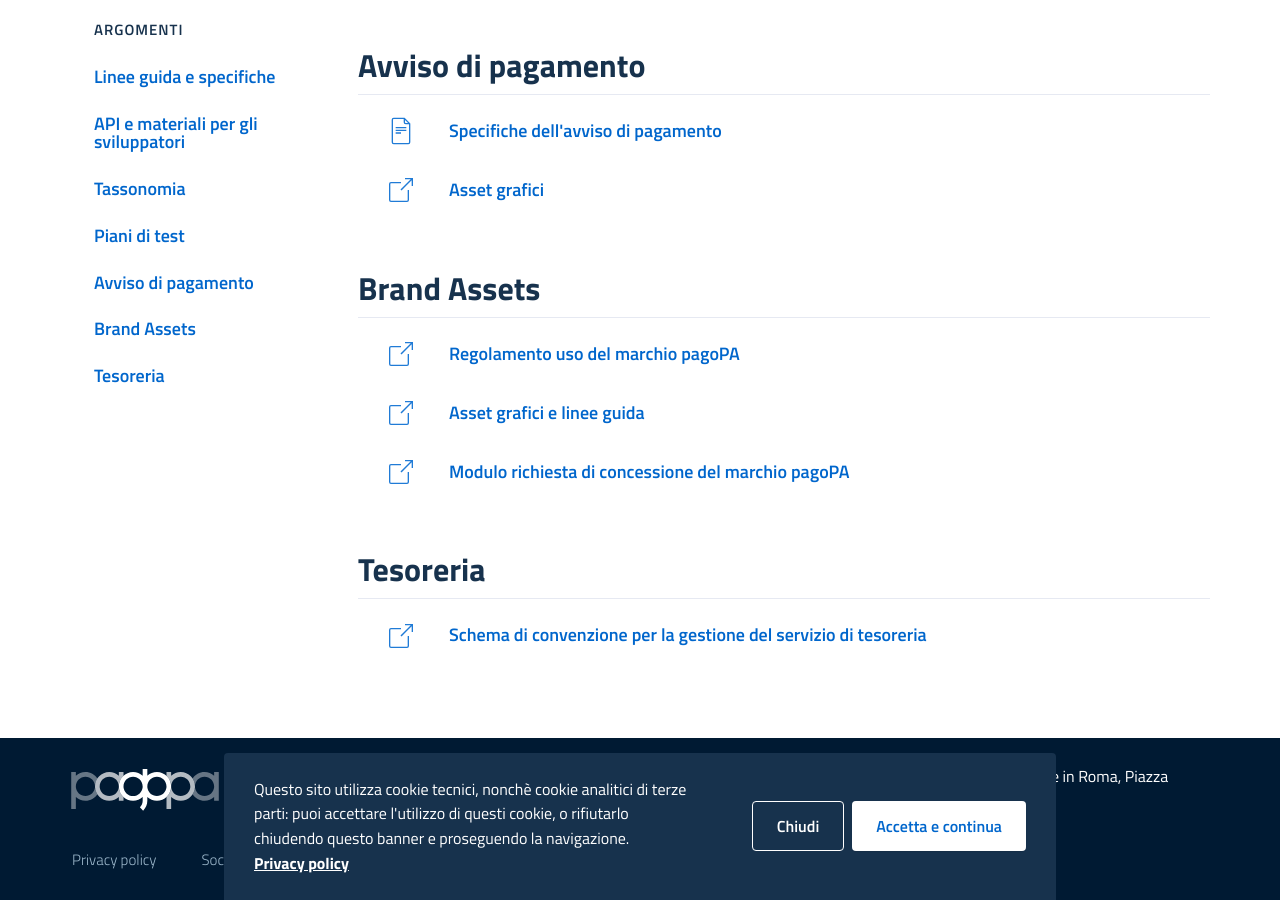
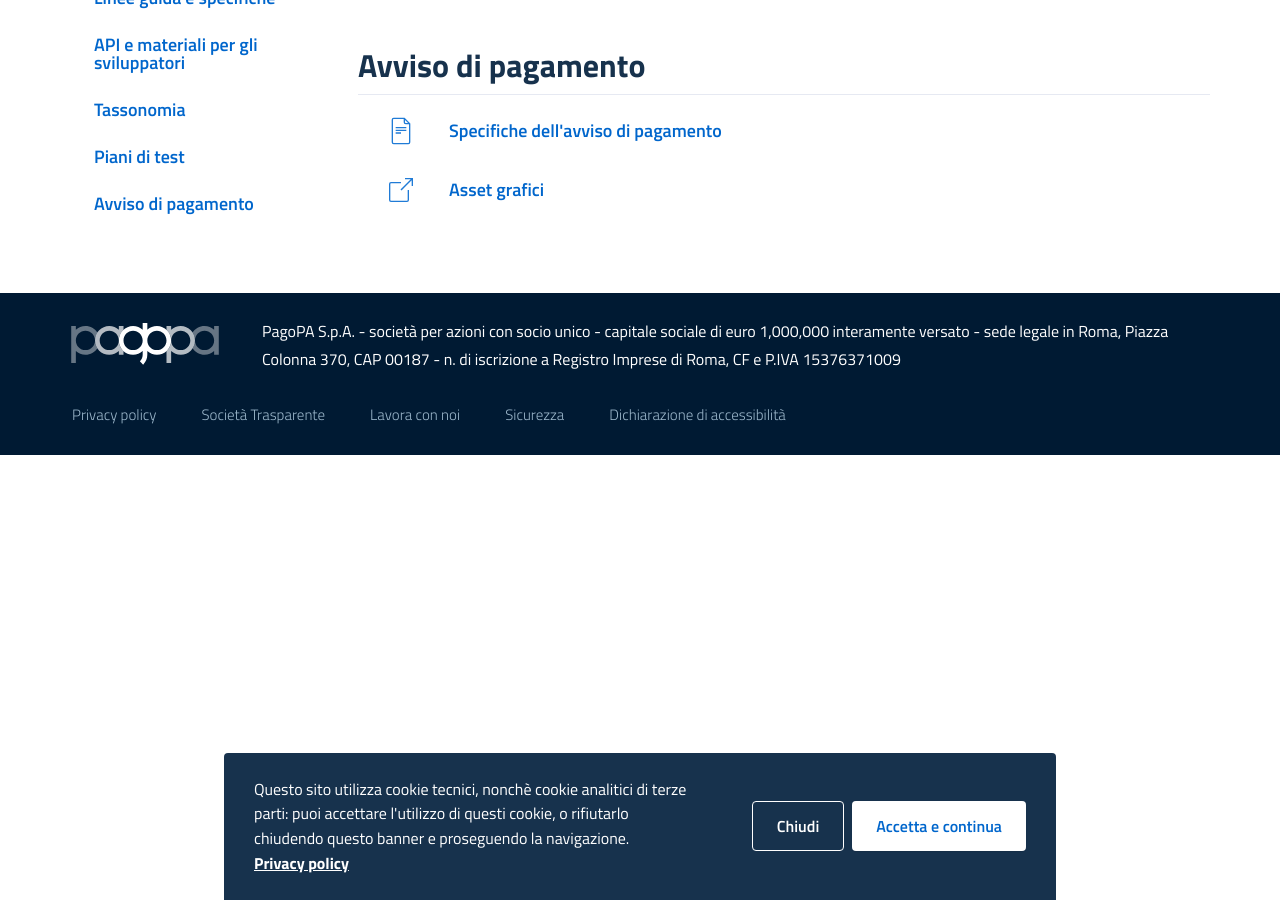
Before and after one commit to pagopa/site-pagopa.gov.it, a Jekyll site: the page built from it/pubbliche-amministrazioni/documentazione.md, in a window 1280 px wide and 900 px high, scrolled down 1499 px. Built offline with Jekyll 4.4.1, drawn with Linux system fonts in a browser that asks for light colours.

Commit message:
Aggiornamento documentazione
- Rimosso "Brand" come richiesto da legal
- Aggiornati altri link

```diff
--- a/_data/pa-documentazione.yml
+++ b/_data/pa-documentazione.yml
@@ -25,7 +25,7 @@
       url: 'https://github.com/pagopa/pagopa-api/tree/develop'
     -
       label: Toolkit per la generazione di posizioni debitorie e avvisi di pagamento
-      url: "https://github.com/pagopa/pagopa-api/tree/develop"
+      url: "https://github.com/pagopa/pagopa-toolkit-os-codebase"
 - title: Tassonomia
   docs:
    -
@@ -47,19 +47,3 @@
     -
       label: Asset grafici
       url: "https://github.com/italia/lg-pagopa-docs/blob/master/documentazione_tecnica_collegata/materiale_sviluppatori/avviso-pagopa-assets.zip"
-- title: Brand Assets
-  docs:
-    -
-      label: Regolamento uso del marchio pagoPA
-      url: "https://github.com/italia/lg-pagopa-docs/blob/master/documentazione_tecnica_collegata/regolamento_logo/regolamento_uso_marchio_pagopa_2018_0_0.pdf"
-    -
-      label: Asset grafici e linee guida
-      url: '#'
-    -
-      label: Modulo richiesta di concessione del marchio pagoPA
-      url: "https://github.com/italia/lg-pagopa-docs/blob/master/documentazione_tecnica_collegata/regolamento_logo/richiesta_concessione_in_uso_marchio_pagopa_per_partner_tecnologico.pdf"
-- title: Tesoreria
-  docs:
-    -
-      label: Schema di convenzione per la gestione del servizio di tesoreria
-      url: "#"
--- a/_data/psp-documentazione.yml
+++ b/_data/psp-documentazione.yml
@@ -34,14 +34,3 @@
     -
       label: Piano dei test per l’avvio in esercizio di un PSP
       url: "https://github.com/pagopa/lg-pagopa-docs/blob/master/documentazione_tecnica_collegata/psp/Piano_test_PSP.docx"
-- title: Brand Assets
-  docs:
-    -
-      label: Regolamento uso del marchio pagoPA
-      url: "https://github.com/italia/lg-pagopa-docs/blob/master/documentazione_tecnica_collegata/regolamento_logo/regolamento_uso_marchio_pagopa_2018_0_0.pdf"
-    -
-      label: Asset grafici e linee guida
-      url: '#'
-    -
-      label: Modulo richiesta di concessione del marchio pagoPA
-      url: "https://github.com/italia/lg-pagopa-docs/blob/master/documentazione_tecnica_collegata/regolamento_logo/richiesta_concessione_in_uso_marchio_pagopa_per_partner_tecnologico.pdf"
```
